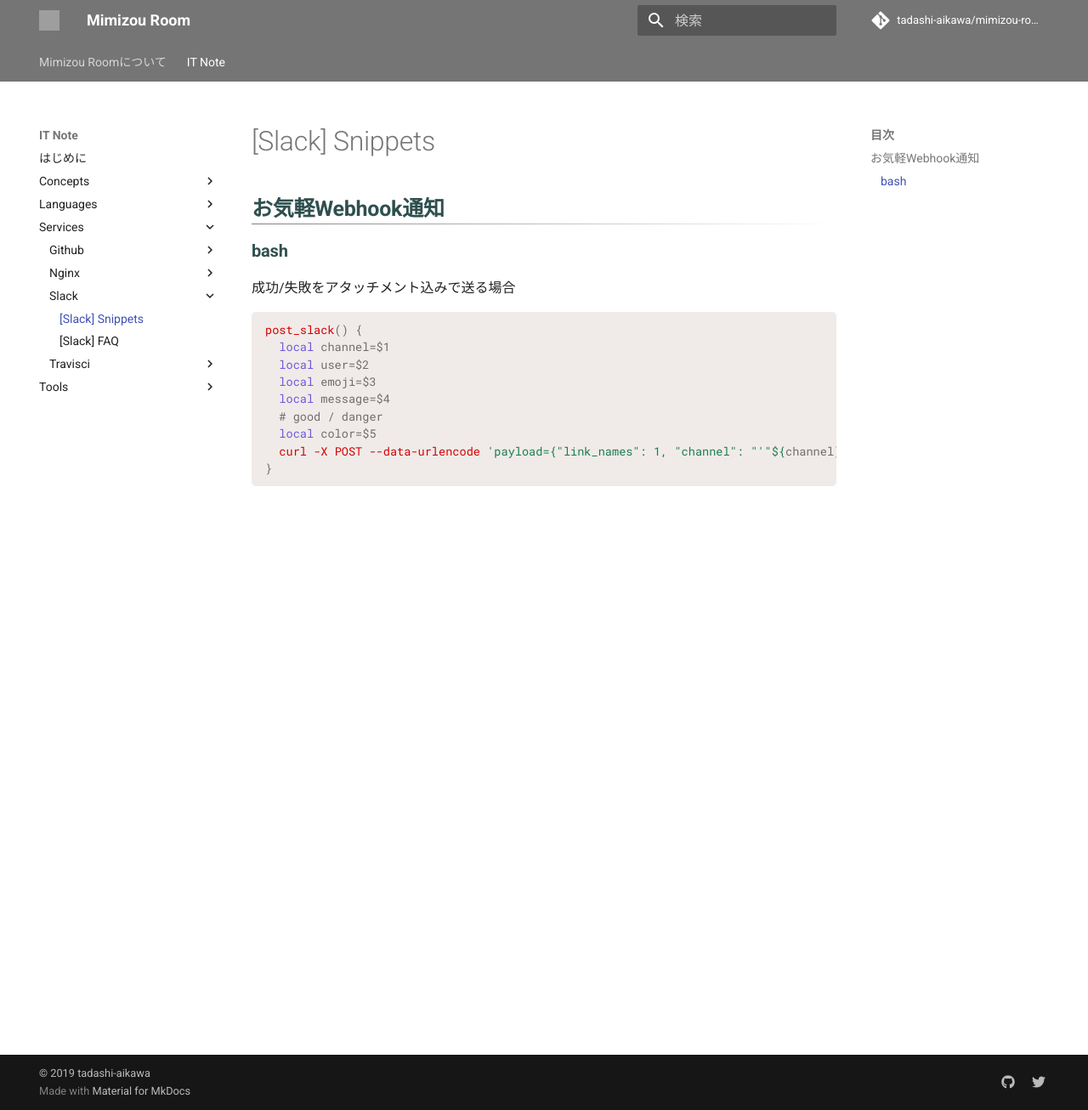
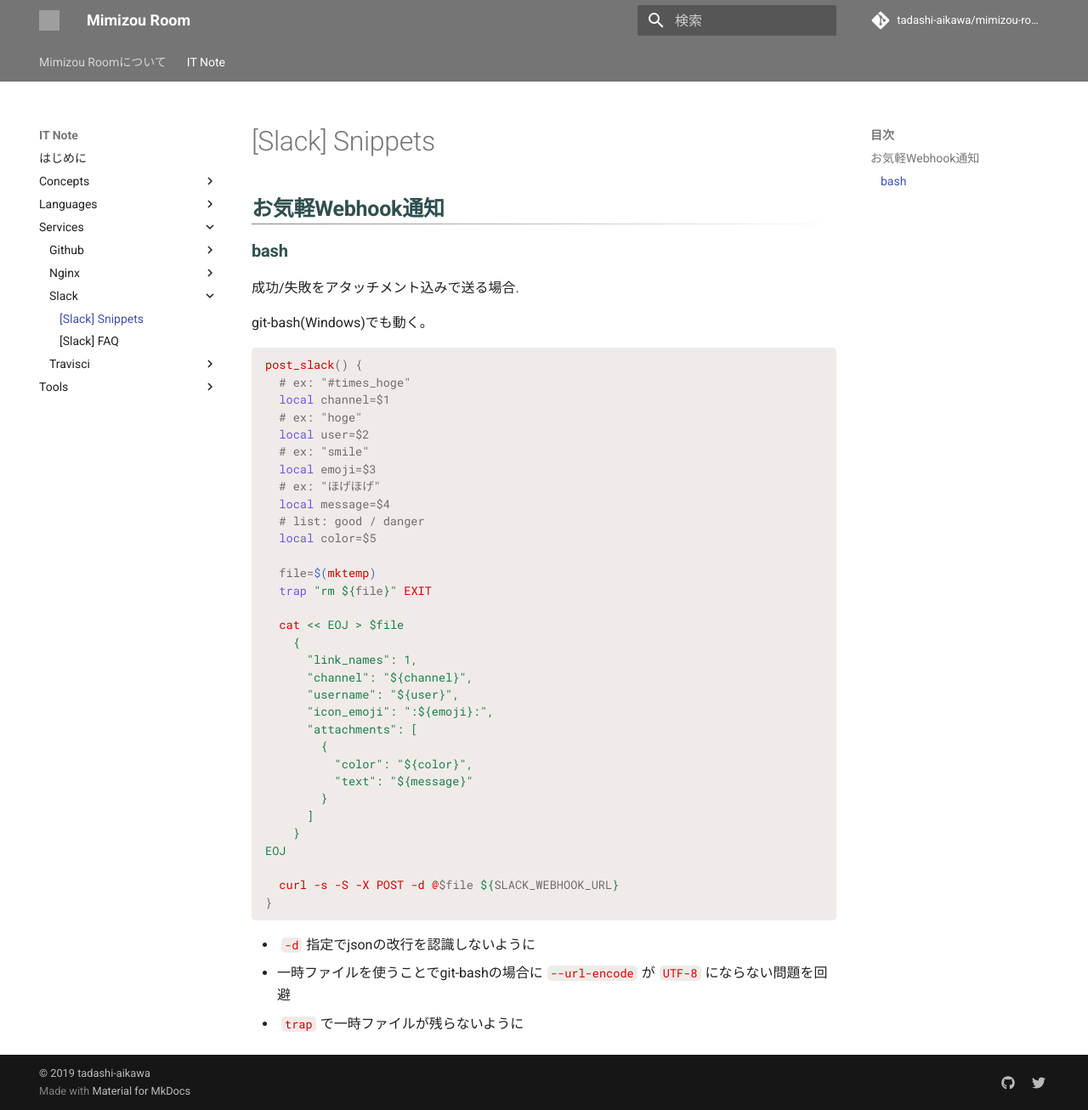
Before and after one commit to tadashi-aikawa/mimizou-room, an MkDocs documentation site: the page built from docs/IT_Note/services/slack/snippets.md, in a window 1280 px wide and 1306 px high. Shown: the whole window at 85% size. Built offline with MkDocs 1.6.1 and Material for MkDocs 9.7.7, drawn with Linux system fonts in a browser that asks for light colours; comment, search, counter and statistics services are not loaded; grey boxes are pictures that could not be loaded.

Commit message:
[Slack] bash用snippetsのgitbash対応

````diff
--- a/docs/IT_Note/services/slack/snippets.md
+++ b/docs/IT_Note/services/slack/snippets.md
@@ -6,16 +6,45 @@
 
 ### bash
 
-成功/失敗をアタッチメント込みで送る場合
+成功/失敗をアタッチメント込みで送る場合.
+
+git-bash(Windows)でも動く。
 
 ```bash
 post_slack() {
+  # ex: "#times_hoge"
   local channel=$1
+  # ex: "hoge"
   local user=$2
+  # ex: "smile"
   local emoji=$3
+  # ex: "ほげほげ"
   local message=$4
-  # good / danger
+  # list: good / danger
   local color=$5
-  curl -X POST --data-urlencode 'payload={"link_names": 1, "channel": "'"${channel}"'", "username": "'"${user}"'", "icon_emoji": "'":${emoji}:"'", "attachments": [{"color": "'"${color}"'", "text": "'"${message}"'"}]}' ${SLACK_WEBHOOK_URL}
+
+  file=$(mktemp)
+  trap "rm ${file}" EXIT
+
+  cat << EOJ > $file
+    {
+      "link_names": 1,
+      "channel": "${channel}",
+      "username": "${user}",
+      "icon_emoji": ":${emoji}:",
+      "attachments": [
+        {
+          "color": "${color}",
+          "text": "${message}"
+        }
+      ]
+    }
+EOJ
+
+  curl -s -S -X POST -d @$file ${SLACK_WEBHOOK_URL}
 }
 ```
+
+* `-d`指定でjsonの改行を認識しないように
+* 一時ファイルを使うことでgit-bashの場合に`--url-encode`が`UTF-8`にならない問題を回避
+* `trap`で一時ファイルが残らないように
````
